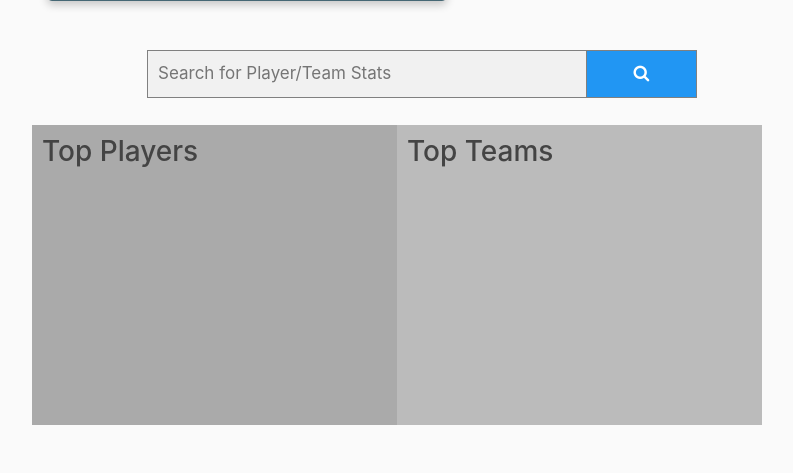
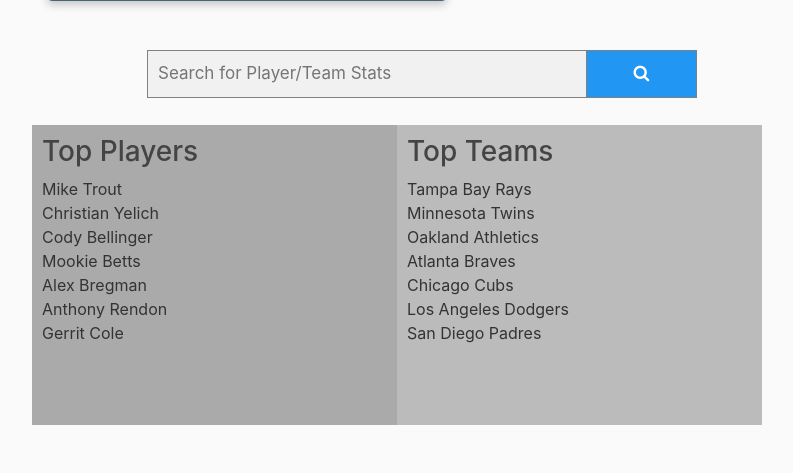
Before and after one commit to zxstewart/SoftDev_Project, a Flask app: page /baseball in a window 1280 px wide. Shown: the part 385-858 px from the top of the page, without its empty margins (53-846 px from the left). Run offline with Flask 2, Linux system fonts and the light colour scheme; some libraries are stand-ins or nearby versions.

Commit message:
Update baseball.html

```diff
--- a/project-code/sportsapp/templates/baseball.html
+++ b/project-code/sportsapp/templates/baseball.html
@@ -26,9 +26,35 @@
     <div class="row">
         <div class="column" style="float: left;width: 50%;padding: 10px;height: 300px;background-color:#aaa;">
             <h3>Top Players</h3>
+            <h7>Mike Trout</h7>
+            <br>
+            <h7>Christian Yelich</h7>
+            <br>
+            <h7>Cody Bellinger</h7>
+            <br>
+            <h7>Mookie Betts</h7>
+            <br>
+            <h7>Alex Bregman</h7>
+            <br>
+            <h7>Anthony Rendon</h7>
+            <br>
+            <h7>Gerrit Cole</h7>
         </div>
         <div class="column" style="float: left;width: 50%;padding: 10px;height: 300px;background-color:#bbb;">
             <h3>Top Teams</h3>
+            <h7>Tampa Bay Rays</h7>
+            <br>
+            <h7>Minnesota Twins</h7>
+            <br>
+            <h7>Oakland Athletics</h7>
+            <br>
+            <h7>Atlanta Braves</h7>
+            <br>
+            <h7>Chicago Cubs</h7>
+            <br>
+            <h7>Los Angeles Dodgers</h7>
+            <br>
+            <h7>San Diego Padres</h7>
         </div>
     </div>
 </div>
```
